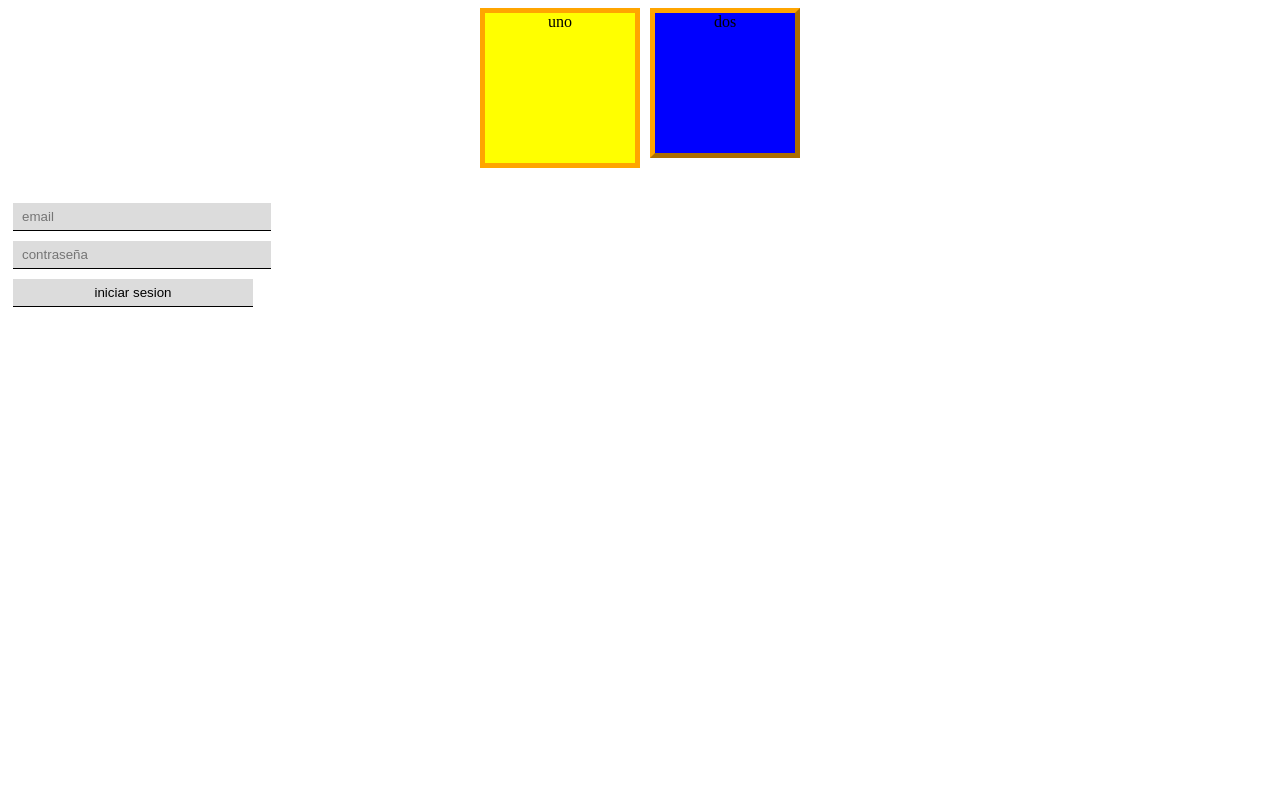
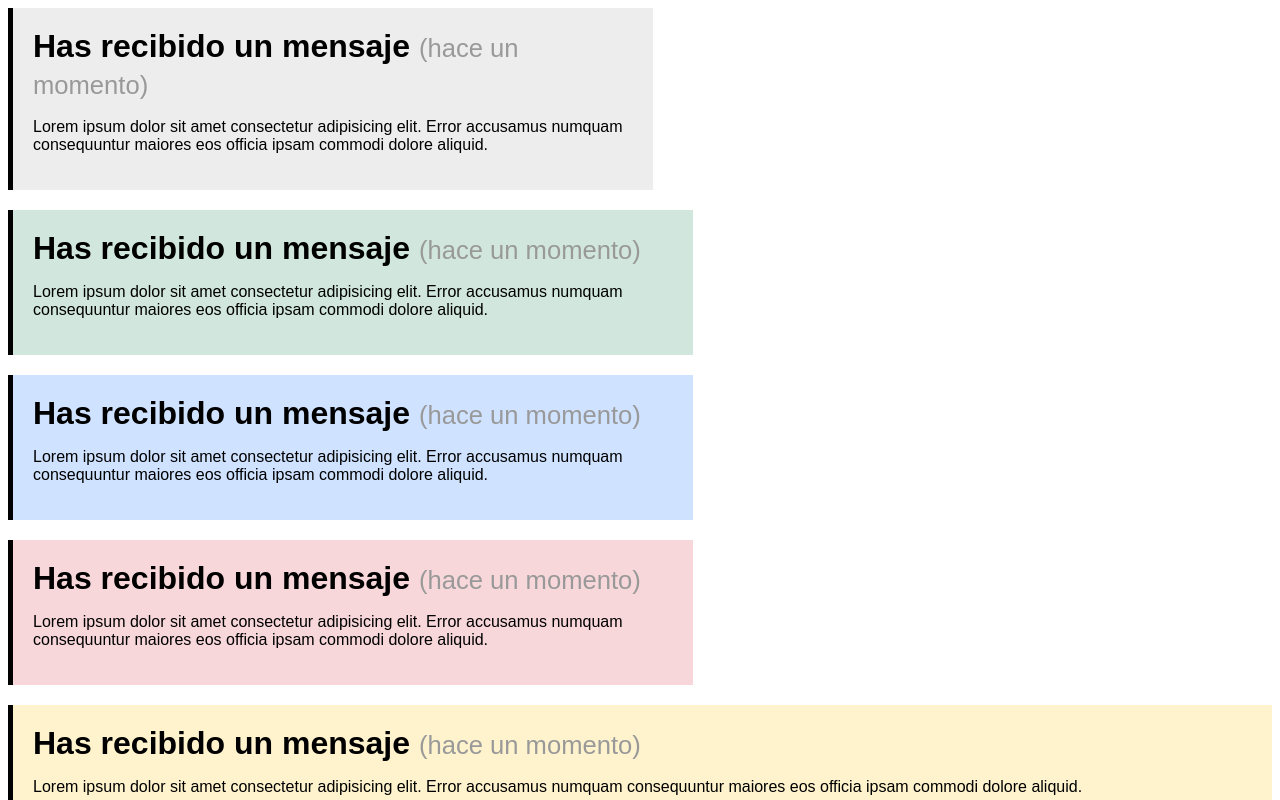
Before and after one commit to ecamilogp/curso-de-css, a Vue app: page / in a window 1280 px wide. Shown: the top 800 px of the page. Built offline with nearby package versions, Linux system fonts and the light colour scheme; the HTML template or start-up script is replaced by a standard one.

Commit message:
unidades de medida absolutas y relativas

```diff
--- a/src/component/EjerciciosCss.vue
+++ b/src/component/EjerciciosCss.vue
@@ -1,48 +1,86 @@
 <template>
-  <div class="contenedor">
-    <div class="uno">uno</div>
-    <div class="dos">dos</div>
+  <div class="container px">
+    <h1>Has recibido un mensaje <span>(hace un momento)</span></h1>
+    <p>
+      Lorem ipsum dolor sit amet consectetur adipisicing elit. Error accusamus numquam consequuntur
+      maiores eos officia ipsam commodi dolore aliquid.
+    </p>
   </div>
-  <form>
-    <input type="email" placeholder="email" />
-    <input type="password" placeholder="contraseña" />
-    <input type="submit" value="iniciar sesion" />
-  </form>
+
+  <div class="container em">
+    <h1>Has recibido un mensaje <span>(hace un momento)</span></h1>
+    <p>
+      Lorem ipsum dolor sit amet consectetur adipisicing elit. Error accusamus numquam consequuntur
+      maiores eos officia ipsam commodi dolore aliquid.
+    </p>
+  </div>
+
+  <div class="container rem">
+    <h1>Has recibido un mensaje <span>(hace un momento)</span></h1>
+    <p>
+      Lorem ipsum dolor sit amet consectetur adipisicing elit. Error accusamus numquam consequuntur
+      maiores eos officia ipsam commodi dolore aliquid.
+    </p>
+  </div>
+
+  <div class="container vw">
+    <h1>Has recibido un mensaje <span>(hace un momento)</span></h1>
+    <p>
+      Lorem ipsum dolor sit amet consectetur adipisicing elit. Error accusamus numquam consequuntur
+      maiores eos officia ipsam commodi dolore aliquid.
+    </p>
+  </div>
+
+  <div class="container vh">
+    <h1>Has recibido un mensaje <span>(hace un momento)</span></h1>
+    <p>
+      Lorem ipsum dolor sit amet consectetur adipisicing elit. Error accusamus numquam consequuntur
+      maiores eos officia ipsam commodi dolore aliquid.
+    </p>
+  </div>
 </template>
 
 <style scoped>
-.contenedor {
-  display: flex;
-  flex-wrap: wrap;
-  justify-content: center;
-  gap: 10px;
-  margin-bottom: 30px;
-}
-.uno {
-  background: yellow;
-  width: 150px;
-  height: 150px;
-  text-align: center;
-  border: 5px solid orange;
-}
-.dos {
-  box-sizing: border-box;
-  background: blue;
-  width: 150px;
-  height: 150px;
-  text-align: center;
-  border: 5px outset orange;
+.container {
+  padding: 20px;
+  font-family: sans-serif;
+  border-left: 5px solid black;
+  margin-bottom: 20px;
 }
 
-input {
-  width: 80%;
-  margin: 5px;
-  padding: 6px 9px;
-  border: none;
-  border-bottom: 1px solid black;
-  background: gainsboro;
+.px {
+  width: 600px;
+  background: #ededed;
 }
-form {
-  width: 300px;
+
+.em {
+  width: 40em;
+  background: #d1e7dd;
+}
+
+.rem {
+  width: 40rem;
+  background: #cfe2ff;
+}
+
+.vw {
+  width: 50vw;
+  background: #f8d7da;
+}
+
+.vh {
+  height: 30vh;
+  background: #fff3cd;
+}
+
+h1 {
+  margin: 0;
+  font-size: 2em;
+}
+
+span {
+  font-size: 0.8em;
+  color: #999;
+  font-weight: 100;
 }
 </style>
```
